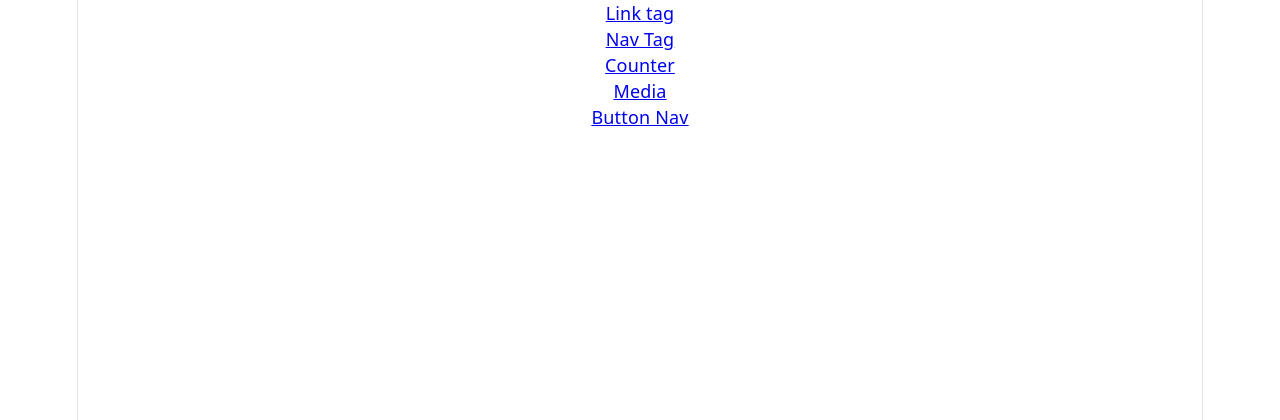
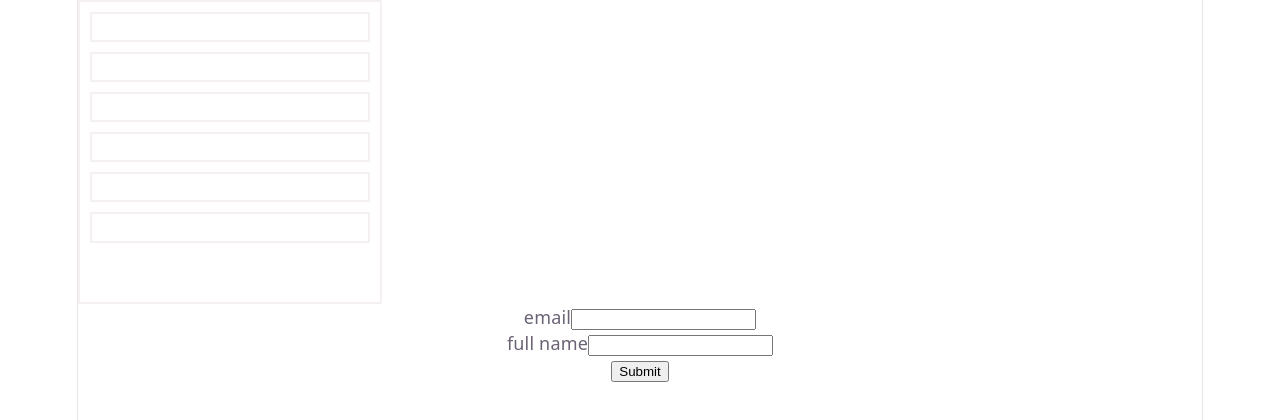
Before and after one commit to JoshiSankar-4021/sasi_clg, a React (Vite) app: page /forms in a window 1280 px wide. Shown: the top 420 px of the page. Built offline with nearby package versions, Linux system fonts and the light colour scheme.

Commit message:
forms data capture

```diff
--- a/src/App.jsx
+++ b/src/App.jsx
@@ -4,7 +4,8 @@
 import Navtag from "./Navtag"
 import Linktag from "./Linktag"
 import Buttonnav from "./Buttonnav";
-import SideNav from "./nav/Sidenav"
+import SideNav from "./nav/Sidenav";
+import Forms from "./forms/Forms"
 function App(){
   return(
    <>
@@ -15,6 +16,7 @@
       <Route path="/navtag" element={<Navtag/>}/>
       <Route path="/linktag" element={<Linktag/>}/>
       <Route path="/" element={<Buttonnav/>}/>
+      <Route path="/forms" element={<Forms/>}/>
     </Routes>
    </>
   )
--- /dev/null
+++ b/src/forms/Forms.jsx
@@ -0,0 +1,33 @@
+import {useState} from "react"
+function Forms(){
+    const [formdata, setFormdata]=useState({
+        email:"",
+        full_name:""
+    })
+
+    function handleChange(e){
+        const {name,value} = e.target;
+        setFormdata({
+            ...formdata,
+            [name]:value
+        })
+    }
+
+    function handleSubmit(e){
+        e.preventDefault();
+        console.log(formdata)
+    }
+
+    return(
+        <div>
+            <form>
+                <label>email</label>
+                <input type="email" name="email" value={formdata.email} onChange={handleChange}/><br/>
+                <label>full name</label>
+                <input type="text" name="full_name" value={formdata.full_name} onChange={handleChange}/><br/>
+                <button onClick={handleSubmit}>Submit</button>
+            </form>
+        </div>
+    )
+}
+export default Forms
--- a/src/nav/Sidenav.css
+++ b/src/nav/Sidenav.css
@@ -1,11 +1,16 @@
 .sidenavdiv{
-
+    text-align: left;
+    border: 2px solid rgb(245, 241, 241);
+    height: 300px;
+    width:300px;
 }
 
 .Navlinkdiv{
-
+    border: 2px solid rgb(245, 241, 241);
+    margin:10px;
 }
 
 .sidenavlink{
-
+    text-decoration: none;
+    color:white;
 }
--- a/src/nav/Sidenav.jsx
+++ b/src/nav/Sidenav.jsx
@@ -4,25 +4,27 @@
     return(
         <div className="sidenavdiv">
             <div className="Navlinkdiv">
-                <NavLink to="/linktag" class="sidenavlink">Link tag</NavLink><br/>
+                <NavLink to="/linktag" className="sidenavlink">Link tag</NavLink>
             </div>
             <div className="Navlinkdiv">
-                <NavLink to="/navtag" className="sidenavlink">Nav Tag</NavLink><br/>
+                <NavLink to="/navtag" className="sidenavlink">Nav Tag</NavLink>
             </div>
 
             <div className="Navlinkdiv">
-                <NavLink to="/counter" className="sidenavlink">Counter</NavLink><br/>
+                <NavLink to="/counter" className="sidenavlink">Counter</NavLink>
             </div>
 
             <div className="Navlinkdiv">
-                <NavLink to="/media" className="sidenavlink">Media</NavLink><br/>
+                <NavLink to="/media" className="sidenavlink">Media</NavLink>
             </div>
 
             <div className="Navlinkdiv">
-                <NavLink to="/" className="sidenavlink">Button Nav</NavLink><br/>
+                <NavLink to="/" className="sidenavlink">Button Nav</NavLink>
             </div>
 
-
+            <div className="Navlinkdiv">
+                <NavLink to="/forms" className="sidenavlink">Forms</NavLink>
+            </div>
 
 
         </div>
```
Also changed, not shown: src/forms/Forms.css (added).
